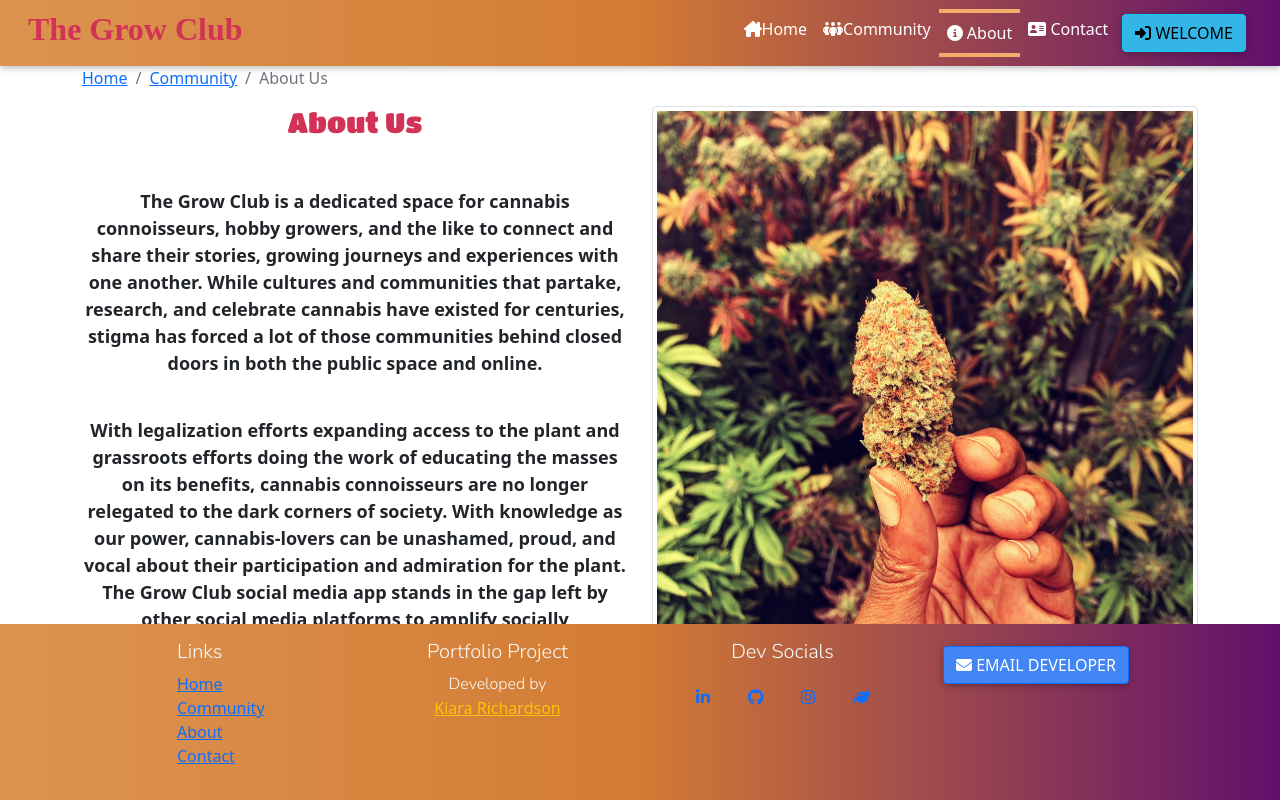
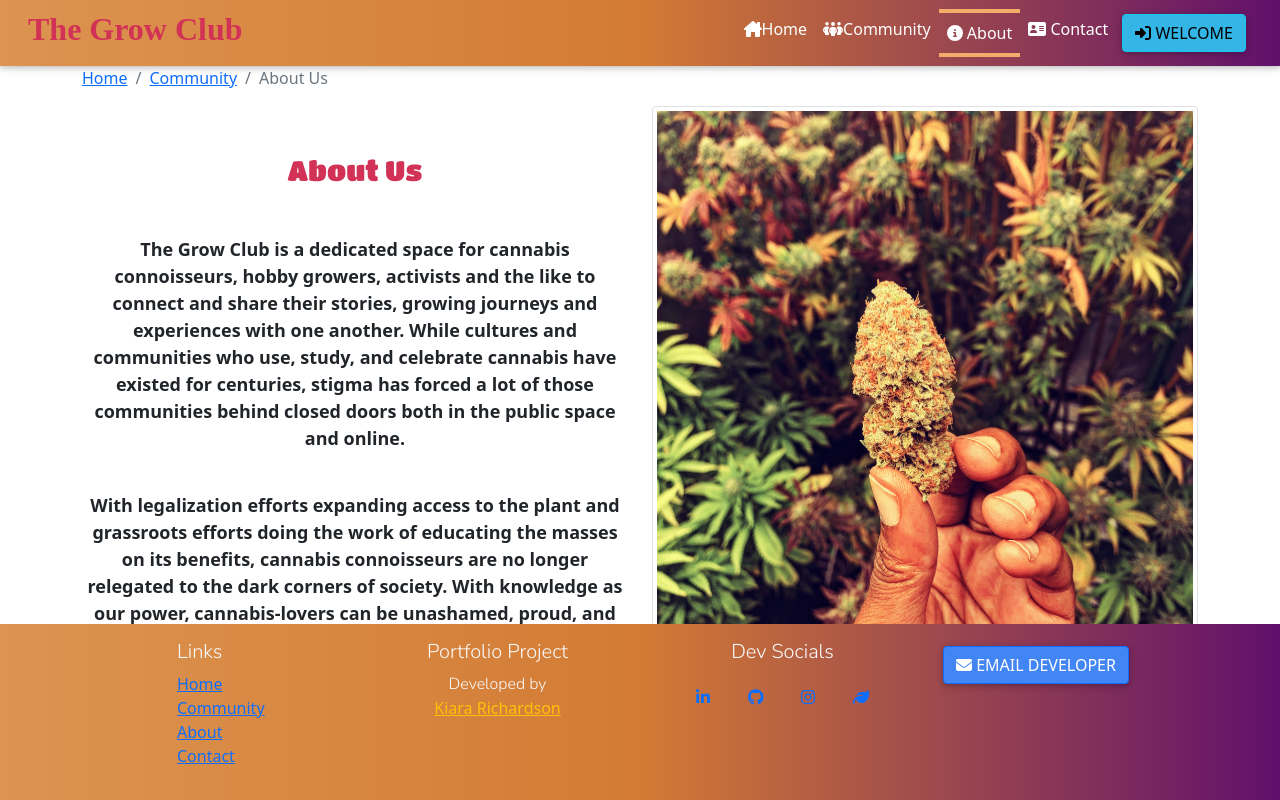
Before and after one commit to kiararichardson10/ReactAppHFBlog, a React (Create React App) app: page /about in a window 1280 px wide. Built offline with nearby package versions, Linux system fonts and the light colour scheme; a web font is replaced by a local one.

Commit message:
About Us Page

```diff
--- a/src/pages/AboutUsPage.js
+++ b/src/pages/AboutUsPage.js
@@ -32,18 +32,18 @@ export const AboutUsPage = () => {
             </MDBCol>
           </MDBRow>
           <MDBRow className="d-flex row-content">
-            <MDBCol md="6">
+            <MDBCol className="mt-5" md="6">
               <h3 className="text-center">About Us</h3>
               <p
                 className="text-center mt-5"
                 style={{ fontWeight: "bolder", fontSize: "large" }}
               >
                 The Grow Club is a dedicated space for cannabis connoisseurs,
-                hobby growers, and the like to connect and share their stories,
-                growing journeys and experiences with one another. While
-                cultures and communities that partake, research, and celebrate
+                hobby growers, activists and the like to connect and share their
+                stories, growing journeys and experiences with one another.
+                While cultures and communities who use, study, and celebrate
                 cannabis have existed for centuries, stigma has forced a lot of
-                those communities behind closed doors in both the public space
+                those communities behind closed doors both in the public space
                 and online.{" "}
               </p>
               <br />
@@ -67,7 +67,7 @@ export const AboutUsPage = () => {
               <picture>
                 <img
                   src={pageImage}
-                  alt=""
+                  alt="Cannabis plant in hand"
                   className="img-fluid img-thumbnail"
                   // style={{
                   //   maxWidth: "35rem",
```
